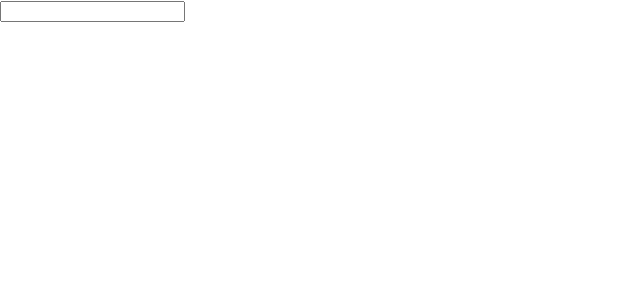
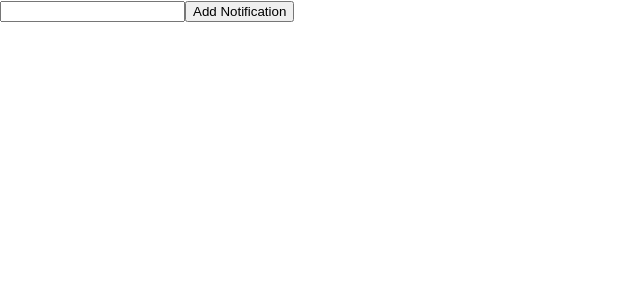
Before and after one commit to IlyaKrapivnoy/react_notification_component, a React (Create React App) app: page / in a window 1280 px wide. Shown: the top 300 px of the page, without its empty margins (0-640 px from the left). Built offline with nearby package versions, Linux system fonts and the light colour scheme.

Commit message:
small input fix

```diff
--- a/src/App.js
+++ b/src/App.js
@@ -1,4 +1,4 @@
-import { useContext, useEffect } from 'react';
+import { useContext } from 'react';
 import './App.css';
 import { NotificationContext } from './notifications/NotificationProvider';
 import { v4 } from 'uuid';
@@ -8,16 +8,16 @@ function App() {
     const [inputVal, setInputVal] = useState('');
     const dispatch = useContext(NotificationContext);
 
-    useEffect(() => {
+    const handleNewNotification = () => {
         dispatch({
             type: 'ADD_NOTIFICATION',
             payload: {
                 id: v4(),
                 type: 'SUCCESS',
-                message: 'Hello, I am a new notification!',
+                message: inputVal,
             },
         });
-    });
+    };
 
     console.log('contextValue', dispatch);
     return (
@@ -27,6 +27,7 @@ function App() {
                 value={inputVal}
                 onChange={(e) => setInputVal(e.target.value)}
             />
+            <button onClick={handleNewNotification}>Add Notification</button>
         </div>
     );
 }
```
